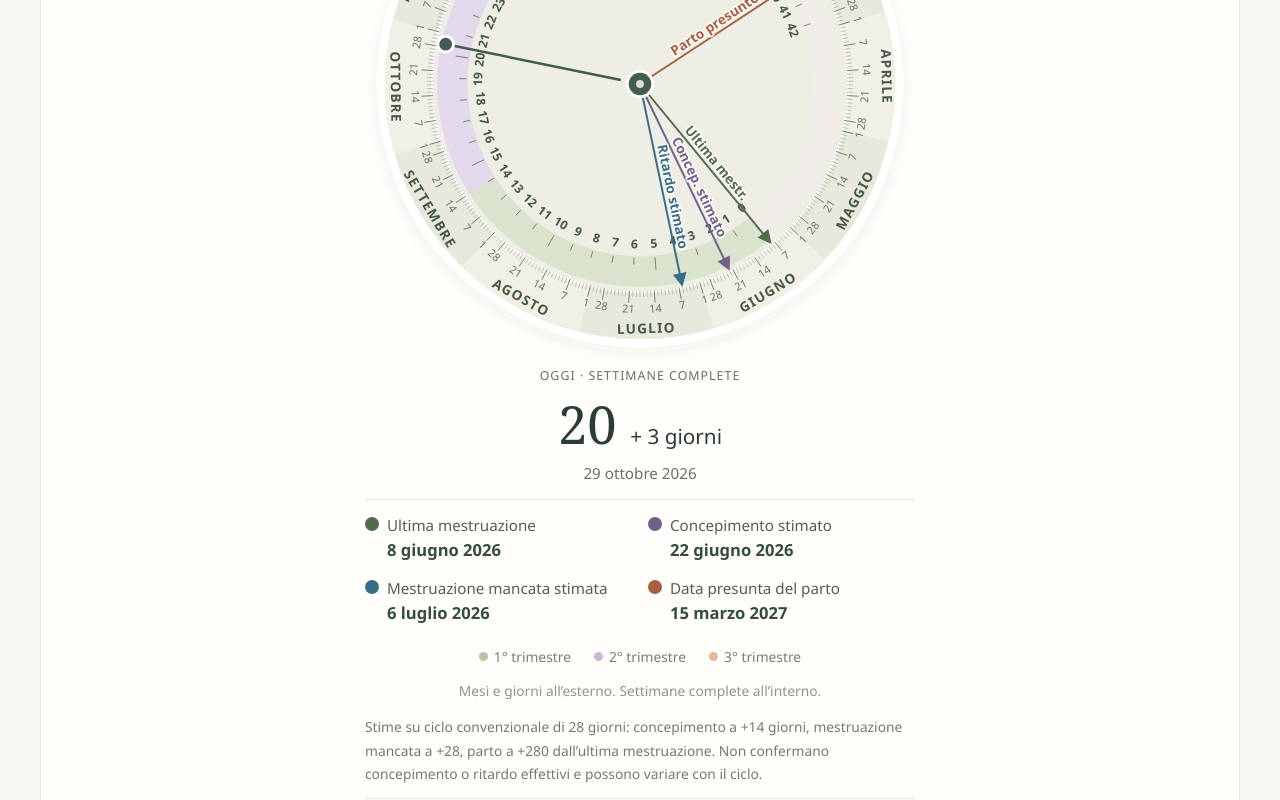
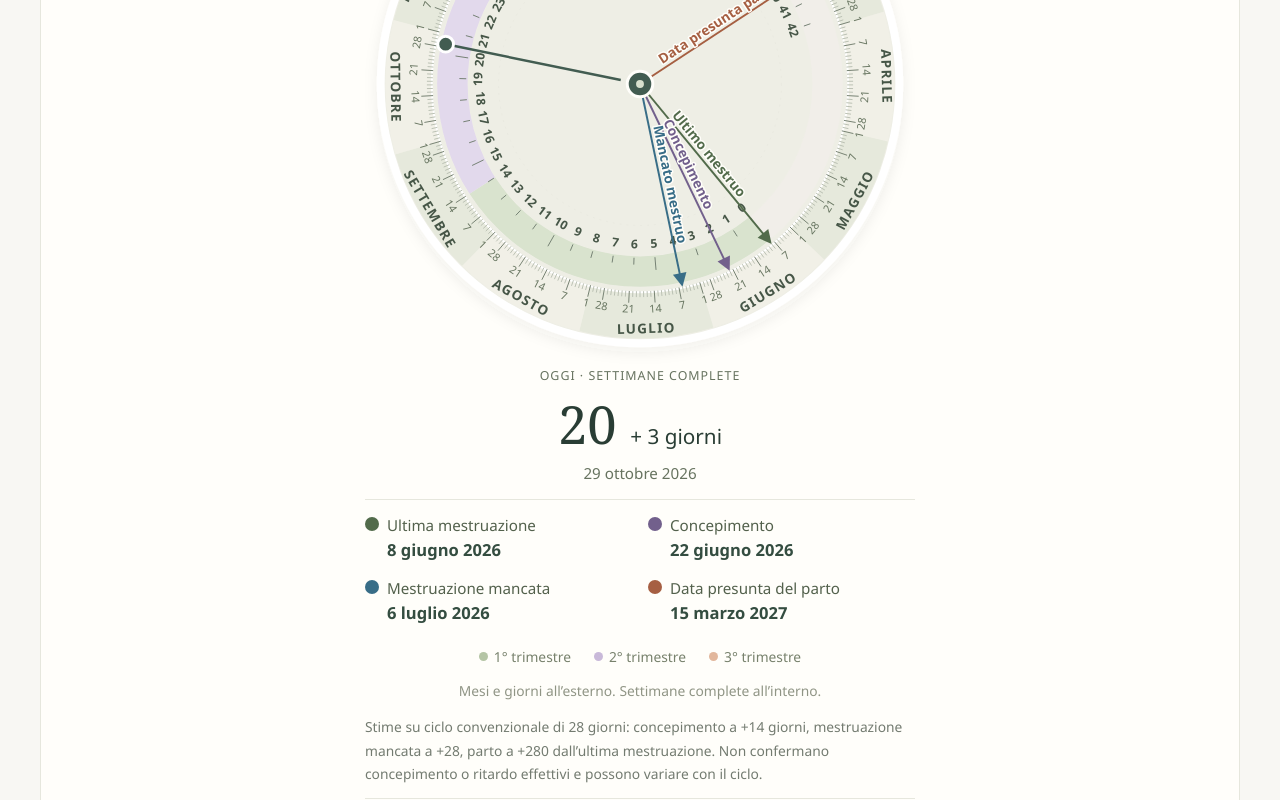
Before and after one commit to simoneparri/ruotagyn, an Angular app: page / in a window 1280 px wide. Shown: the part 1100-1900 px from the top of the page. Built offline with nearby package versions, Linux system fonts and the light colour scheme.

Commit message:
Update wheel component labels and radius calculations; improve label positioning for better accuracy

```diff
--- a/src/app/wheel.ts
+++ b/src/app/wheel.ts
@@ -5,10 +5,10 @@ import { addDays, formatDate } from './gestation';
 interface Point { x: number; y: number }
 
 const INDICATORS = [
-  { id: 'lmp', label: 'Ultima mestruazione', shortLabel: 'Ultima mestr.', days: 0, color: '#526b4b' },
-  { id: 'conception', label: 'Concepimento stimato', shortLabel: 'Concep. stimato', days: 14, color: '#72608c' },
-  { id: 'missed-period', label: 'Mestruazione mancata stimata', shortLabel: 'Ritardo stimato', days: 28, color: '#386d87' },
-  { id: 'due-date', label: 'Data presunta del parto', shortLabel: 'Parto presunto', days: 280, color: '#a65f42' },
+  { id: 'lmp', label: 'Ultima mestruazione', shortLabel: 'Ultimo mestruo', days: 0, color: '#526b4b' },
+  { id: 'conception', label: 'Concepimento', shortLabel: 'Concepimento', days: 14, color: '#72608c' },
+  { id: 'missed-period', label: 'Mestruazione mancata', shortLabel: 'Mancato mestruo', days: 28, color: '#386d87' },
+  { id: 'due-date', label: 'Data presunta del parto', shortLabel: 'Data presunta parto', days: 280, color: '#a65f42' },
 ] as const;
 
 @Component({
@@ -79,7 +79,7 @@ const INDICATORS = [
             <line x1="280" y1="280" x2="280" y2="76" [attr.stroke]="indicator.color" stroke-width="2"/>
             <path class="hand-arrow" d="M 280 69 L 273 83 L 287 83 Z" [attr.fill]="indicator.color"/>
           </g>
-          <text [attr.transform]="handLabelTransform(angle(indicator.days), flipped, indicator.id === 'due-date' ? 45 : 65)"
+          <text [attr.transform]="handLabelTransform(angle(indicator.days), flipped, indicator.id === 'due-date' ? 30 : 45)"
             [style.fill]="indicator.color"
             [style.text-anchor]="flipped ? 'end' : 'start'"
             class="hand-label" x="0" dy="-.3em">{{ indicator.shortLabel }}</text>
```
Also changed, not shown: 1 other file (tests, documents, lock files or other folders).
